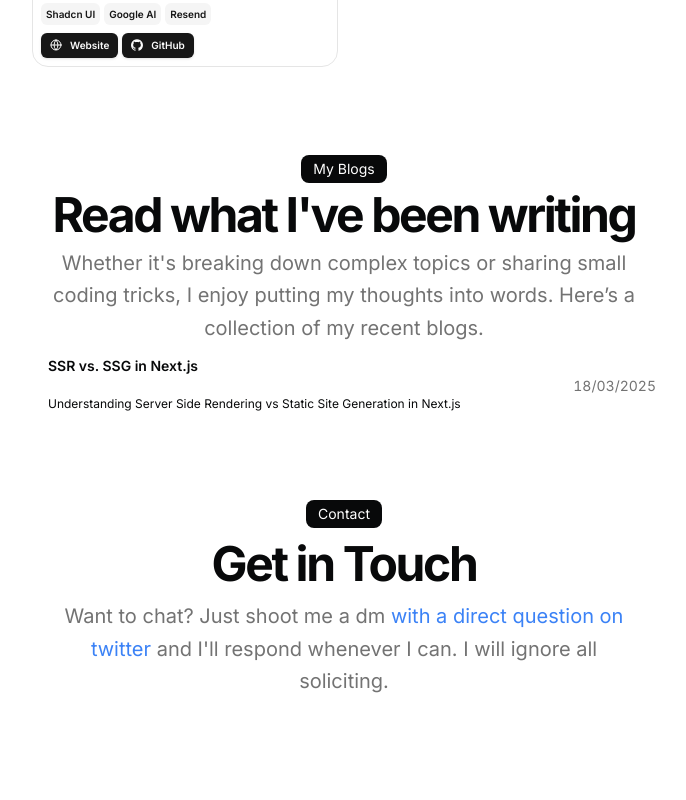
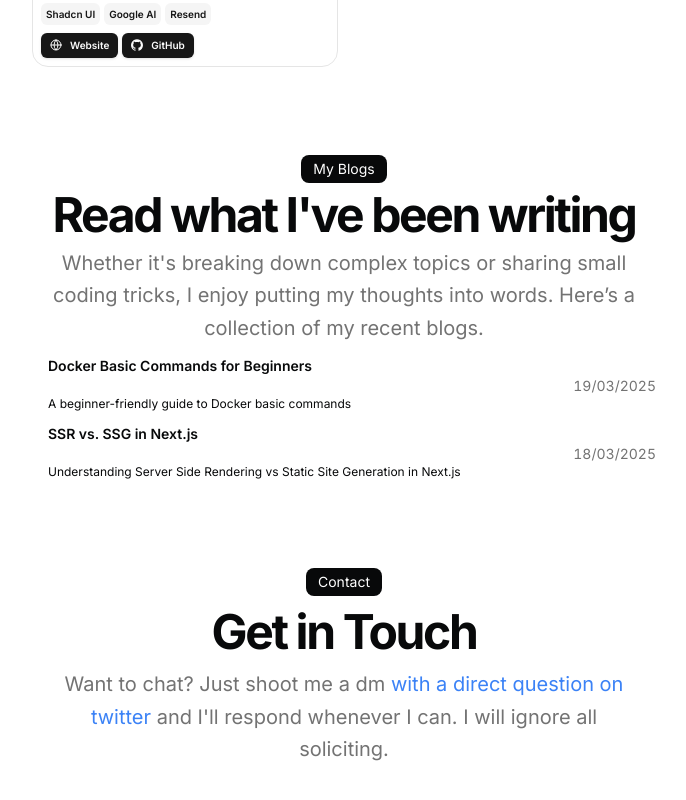
Before and after one commit to rahulkpr2510/portfolio-website, a Next.js app: page / in a window 1280 px wide. Shown: the part 1457-2257 px from the top of the page, without its empty margins (296-982 px from the left). Built offline with nearby package versions, Linux system fonts and the light colour scheme.

Commit message:
feat: add new blog entry on Docker basic commands to resume data

```diff
--- a/src/data/resume.tsx
+++ b/src/data/resume.tsx
@@ -149,6 +149,12 @@ export const DATA = {
 
   Blogs: [
     {
+      title: "Docker Basic Commands for Beginners",
+      link: "https://getting-started-with-docker.hashnode.dev/getting-started-with-docker-basic-commands-for-beginners",
+      description: "A beginner-friendly guide to Docker basic commands",
+      date: "19/03/2025",
+    },
+    {
       title: "SSR vs. SSG in Next.js",
       link: "https://understanding-ssr-vs-ssg-in-nextjs.hashnode.dev/understanding-server-side-rendering-vs-static-site-generation-in-nextjs",
       description:
```
